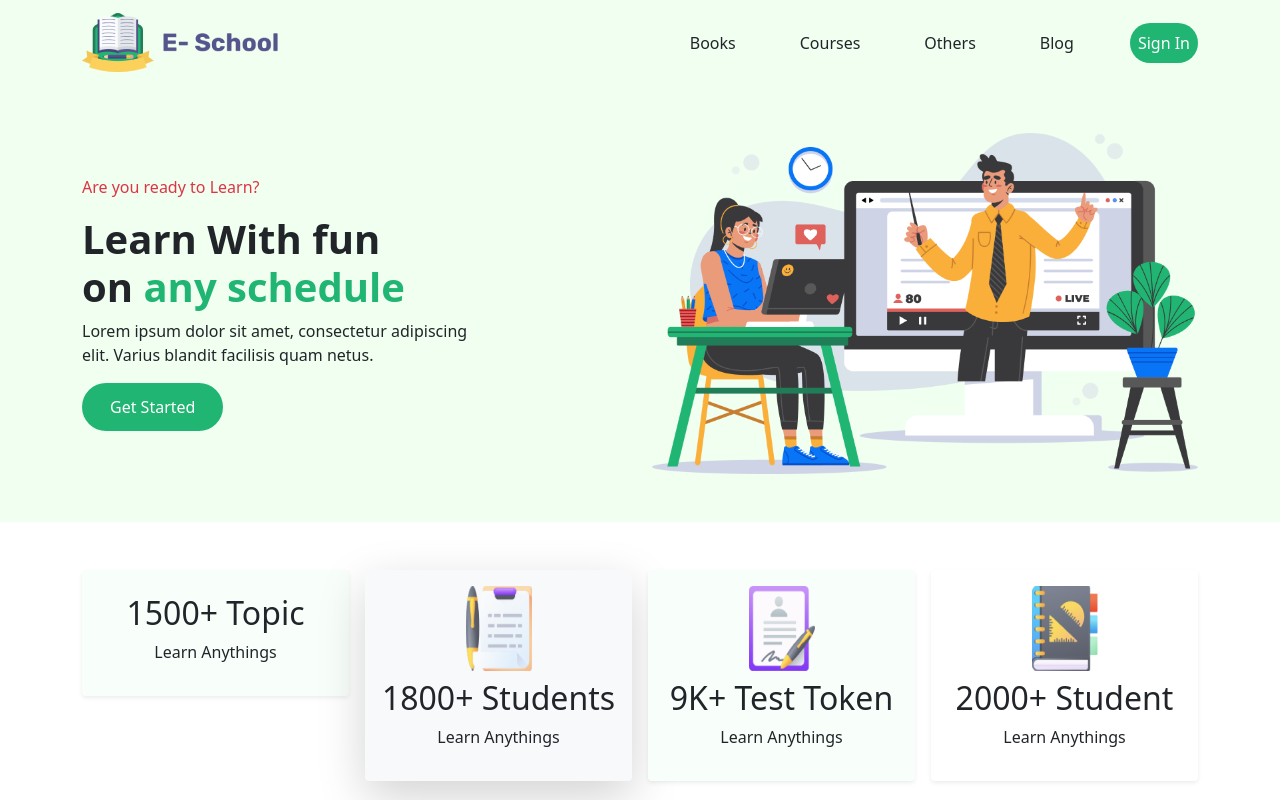
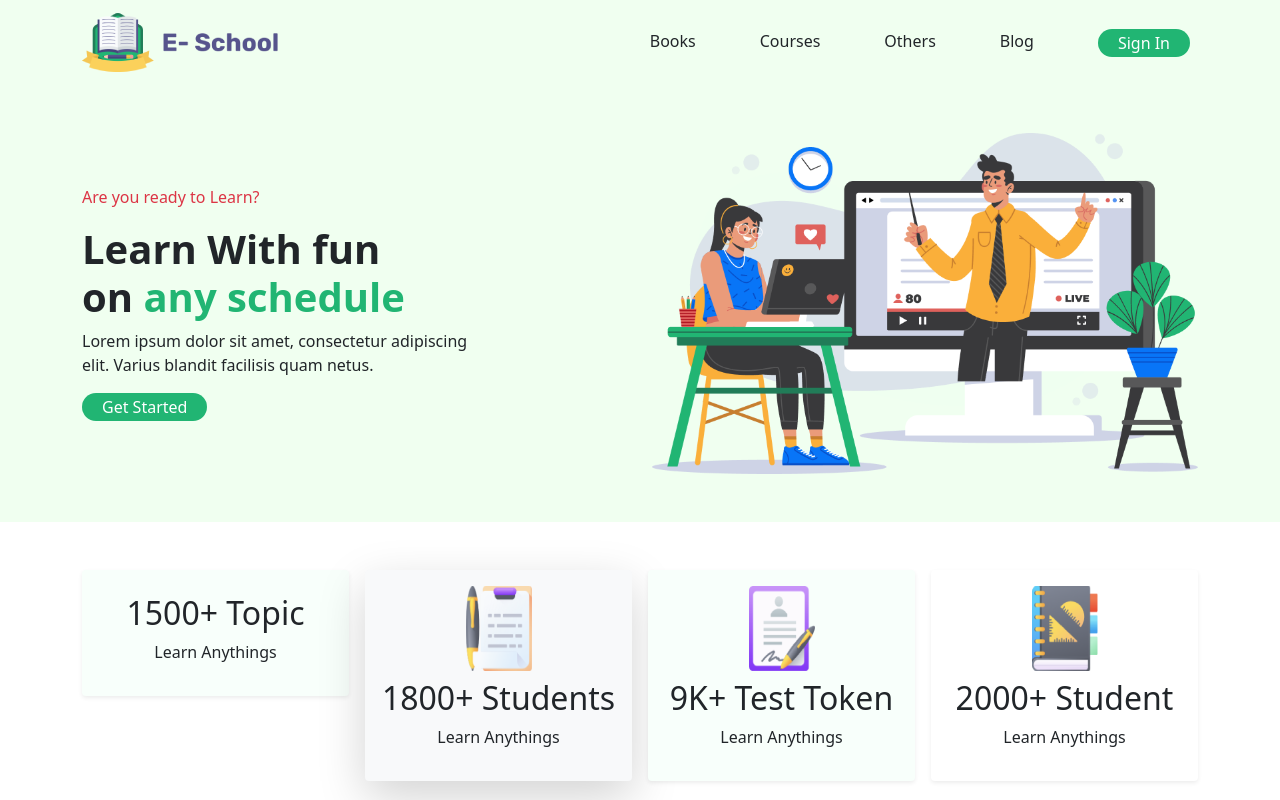
Before and after one commit to ridoystarlord/E-School-Bootstrap, a plain HTML site: page index.html in a window 1280 px wide. Shown: the top 800 px of the page. Drawn offline with nearby package versions, Linux system fonts and the light colour scheme.

Commit message:
Finished

```diff
--- a/index.html
+++ b/index.html
@@ -53,7 +53,11 @@
                 <a class="nav-link text-dark" href="#">Blog</a>
               </li>
               <li class="nav-item">
-                <a class="nav-link text-white sign-in-btn" href="#">Sign In</a>
+                <a class="nav-link" href="#"
+                  ><button class="sign-in-btn border-0 text-white">
+                    Sign In
+                  </button></a
+                >
               </li>
             </ul>
           </div>
--- a/style.css
+++ b/style.css
@@ -2,9 +2,10 @@ header{
     background-color: #F0FFF0;
 }
 .sign-in-btn{
-    padding: 12px 28px;
+    padding: 2px 20px;
     background: #21B573;
     border-radius: 33px;
+
 }
 span{
     color: #21B573;
```
